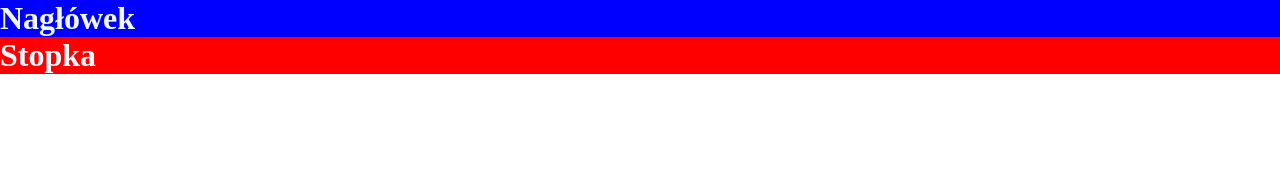
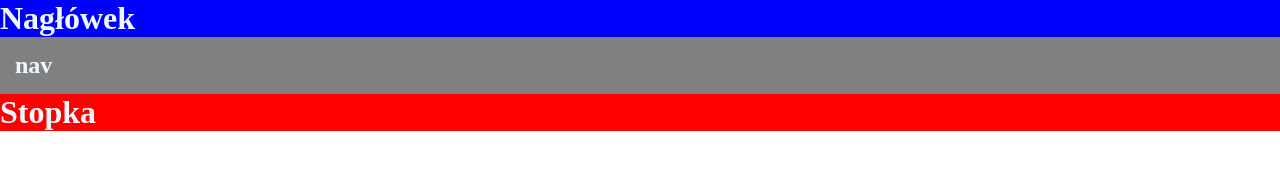
Before and after one commit to PrzemyslawKoszyk/bloki_powt-rka, a plain HTML site: page ZAD1/index.html in a window 1280 px wide. Drawn offline with Linux system fonts and the light colour scheme.

Commit message:
zadanie2

```diff
--- a/ZAD1/index.html
+++ b/ZAD1/index.html
@@ -12,6 +12,10 @@
    <h1>Nagłówek</h1>
 </header>
 
+<nav>
+    <h1>nav</h1>
+</nav>
+
 <footer>
     <h1>Stopka</h1>
 </footer>
--- a/ZAD1/style.css
+++ b/ZAD1/style.css
@@ -9,6 +9,12 @@ background-color: blue;
 color: aliceblue;
 }
 
+nav{
+    background-color: gray;
+    padding: 15px;
+    color: aliceblue;
+}
+
 footer{
     background-color: red;
     color: aliceblue;
```
